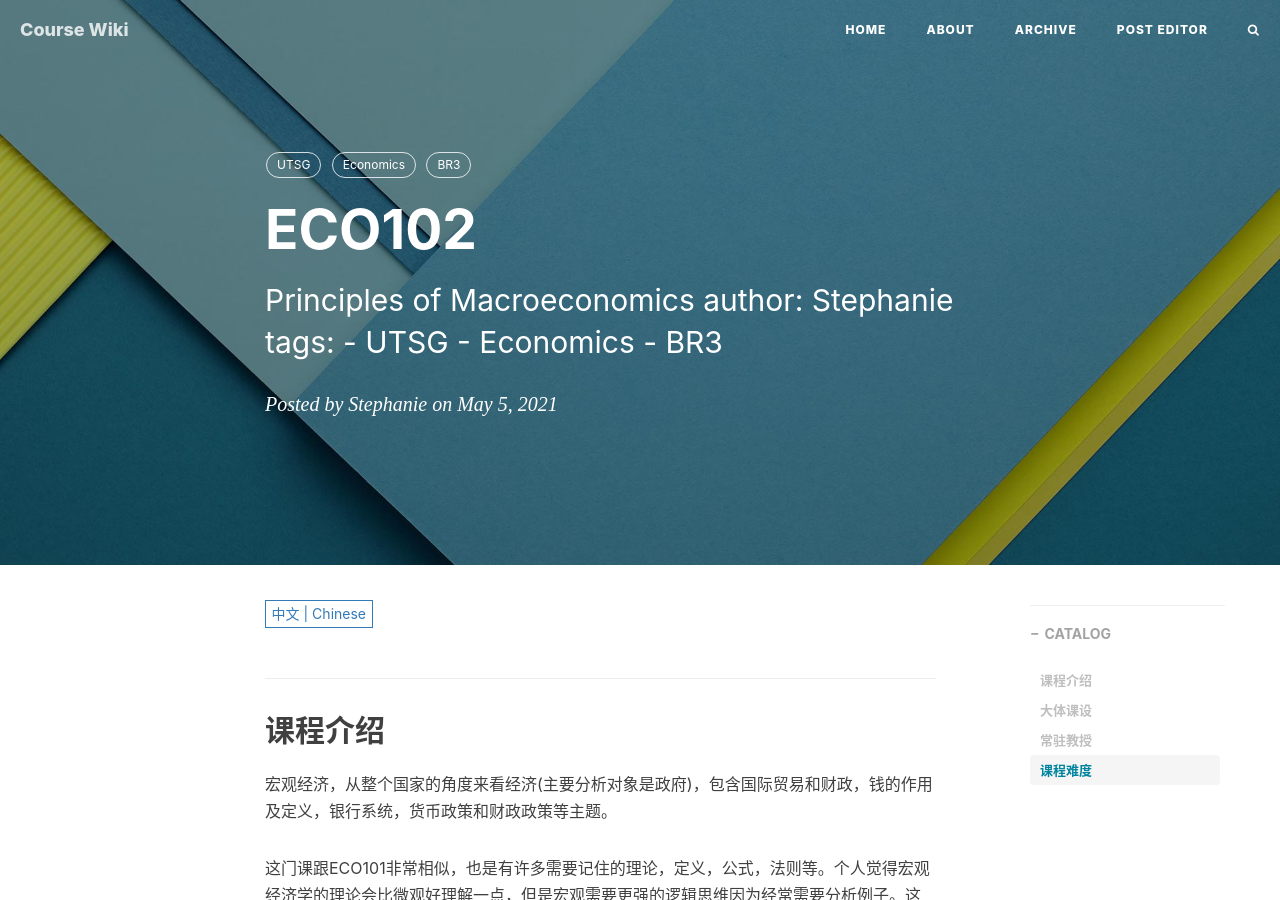
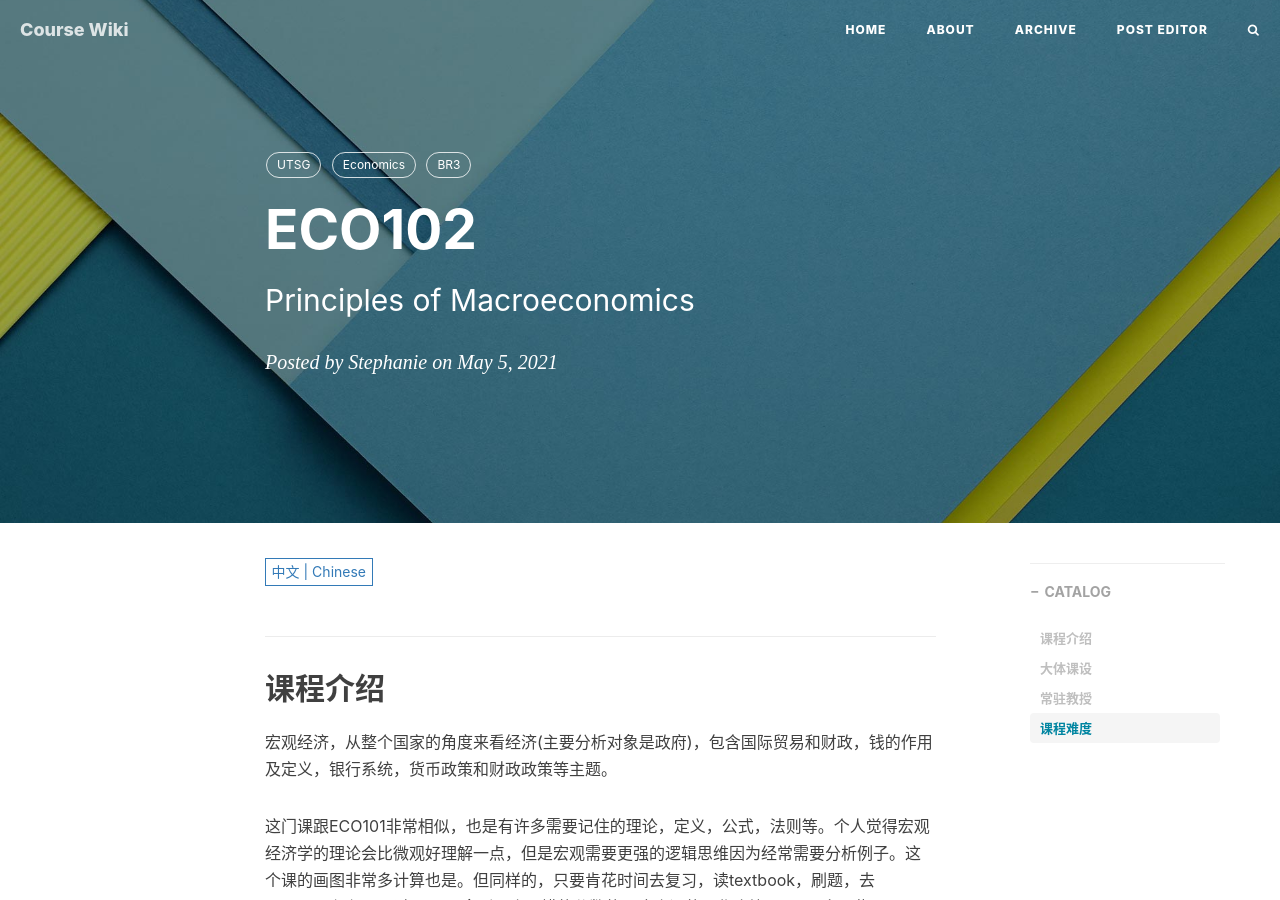
Before and after one commit to UT-Application-Development-Association/course-wiki, a Jekyll site: the page built from _posts/2021-05-05-ECO102.md, in a window 1280 px wide and 900 px high. Built offline with Jekyll 4.4.1, drawn with Linux system fonts in a browser that asks for light colours; nearby versions of some CDN libraries; comment, search, counter and statistics services are not loaded.

Commit message:
Update 2021-05-05-ECO102.md

```diff
--- a/_posts/2021-05-05-ECO102.md
+++ b/_posts/2021-05-05-ECO102.md
@@ -1,16 +1,7 @@
 ---
 layout: post
 title: "ECO102"
-subtitle: "Principles of Macroeconomics
-
-author: Stephanie
-
-tags:
-  - UTSG
-
-  - Economics
-
-  - BR3"
+subtitle: "Principles of Macroeconomics"
 date: 2021-05-05
 multilingual: True
 author: "Stephanie"
```
